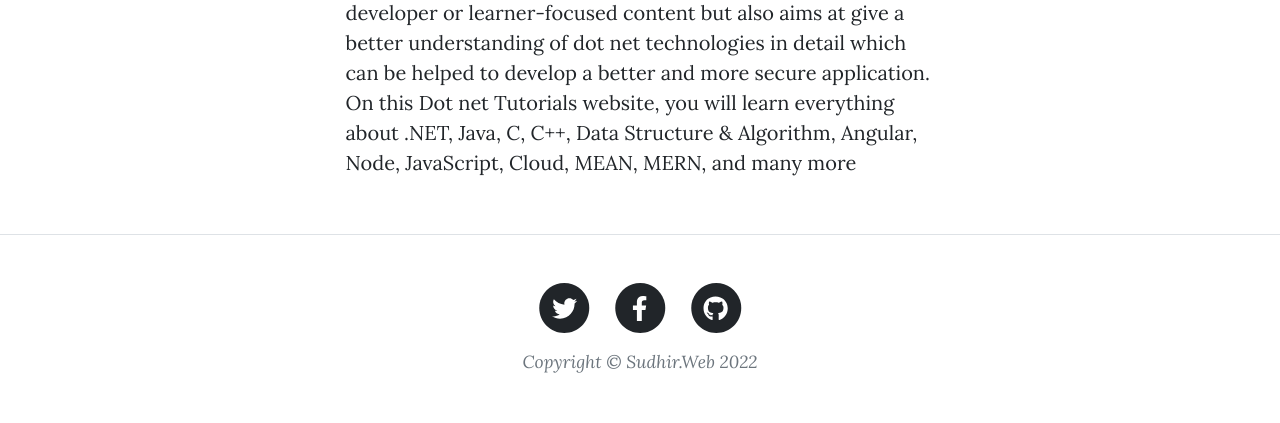
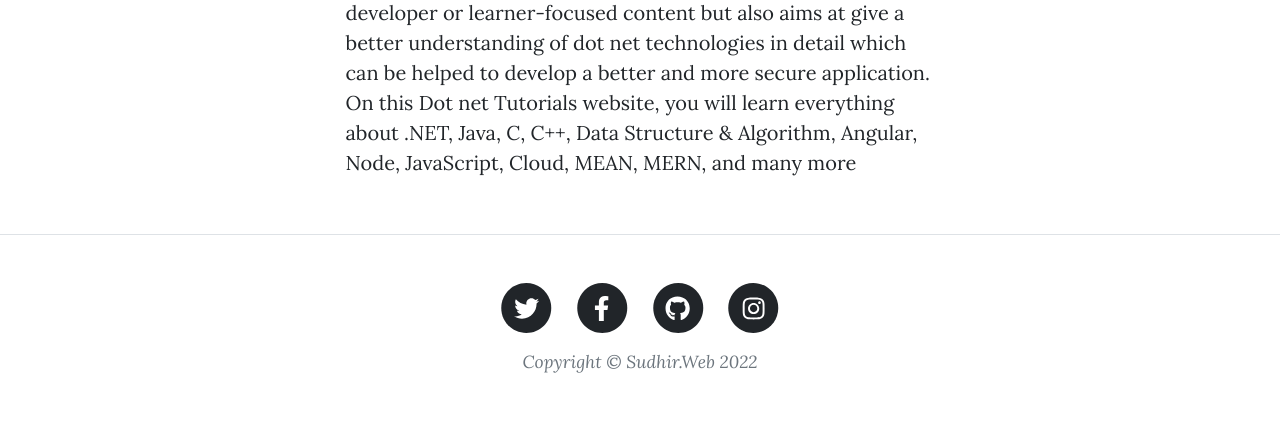
Before and after one commit to sudhirpatel2024/Clean-blog, a Flask app: page /about in a window 1280 px wide. Shown: the part 718-1141 px from the top of the page. Run offline with Flask 2, Linux system fonts and the light colour scheme; some libraries are stand-ins or nearby versions.

Commit message:
Initial Commit

```diff
--- a/config.json
+++ b/config.json
@@ -5,9 +5,11 @@
     "local_server":"True",
     "local_uri": "mysql://root:@localhost/codingthunder",
     "prod_uri": "mysql://root:@localhost/codingthunder",
-    "fb_url": "https//facebook.com",
+    "fb_url": "https://www.facebook.com/profile.php?id=100057738302871",
     "tw_url": "https//twitter.com",
-    "gh_url": "https//github.com",
+    "gh_url": "https://github.com/sudhirpatel2024",
+    "in_url": "https://www.instagram.com/sudhir.kumar20202020/",
+
     "blog_name": "pandit blog",
     "about_text": "hey this is sudhir kumar patel , In the year June 2018, six technologists Pranaya, Prinsika, Sanvika, Bikash, Sangeeta & Mitali launched the website dot net tutorials to keep track of the latest dot net, Java, Cloud, and UI technologies for Web, Windows, Mobile, and Cloud. Their aim is to create not just a developer or learner-focused content but also aims at give a better understanding of dot net technologies in detail which can be helped to develop a better and more secure application. On this Dot net Tutorials website, you will learn everything about .NET, Java, C, C++, Data Structure & Algorithm, Angular, Node, JavaScript, Cloud, MEAN, MERN, and many more",
     "number_of_post": 6,
--- a/templates/layout.html
+++ b/templates/layout.html
@@ -82,6 +82,14 @@
                                 </span>
                             </a>
                         </li>
+                        <li class="list-inline-item">
+                            <a href="{{params['in_url']}}" target="_blank">
+                                <span class="fa-stack fa-lg">
+                                    <i class="fas fa-circle fa-stack-2x"></i>
+                                    <i class="fab fa-instagram fa-stack-1x fa-inverse"></i>
+                                </span>
+                            </a>
+                        </li>
                     </ul>
                     <div class="small text-center text-muted fst-italic">Copyright &copy; Sudhir.Web 2022</div>
                 </div>
```
Also changed, not shown: README.md (deleted).
